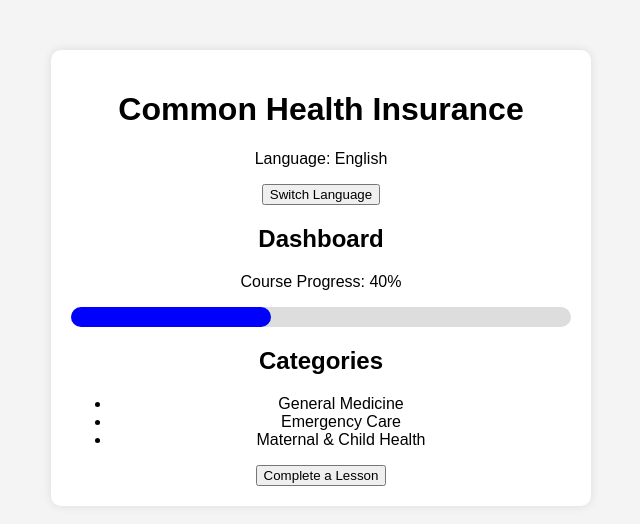
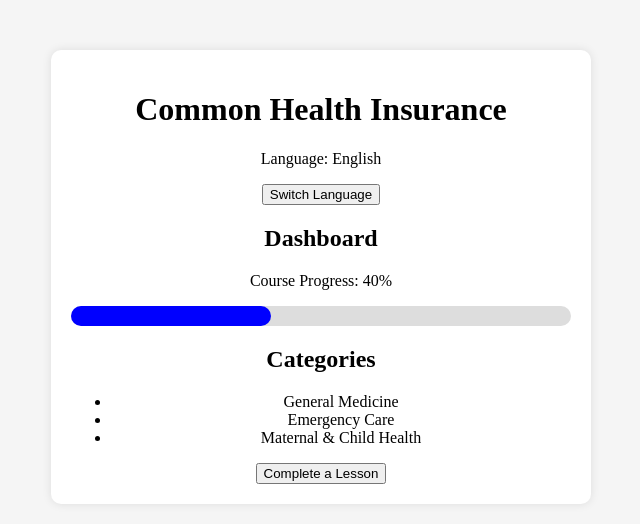
Before and after one commit to Virtualacademy123/VIRTUAL-ACADEMY, a plain HTML site: page index.html in a window 1280 px wide. Shown: the whole page, without its empty margins (319-959 px from the left). Drawn offline with Linux system fonts and the light colour scheme.

Commit message:
Add files via upload

```diff
--- a/style.css
+++ b/style.css
@@ -1,7 +1,7 @@
 body {
-    font-family: Arial, sans-serif;
+    font-family: Times New Roman, sans-serif;
     text-align: center;
-    background: #f4f4f4;
+    background: #f5f5f5;
 }
 
 .container {
```
